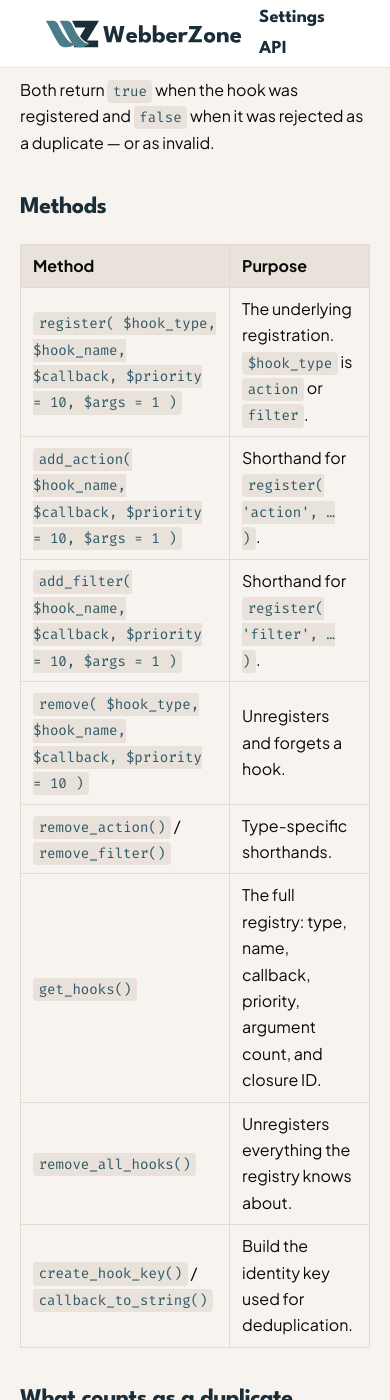
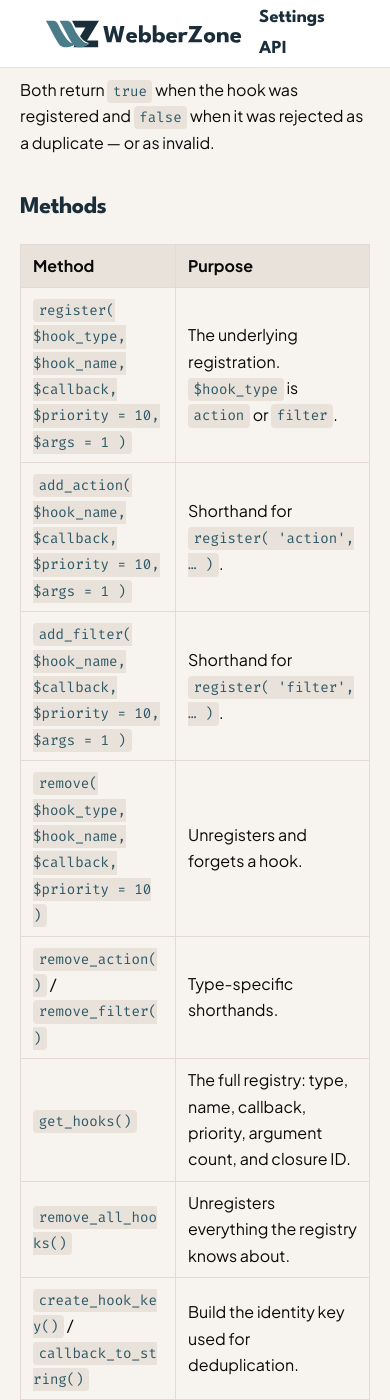
Before and after one commit to WebberZone/Settings_API, a Jekyll site: the page built from docs/03-wzsa-extending/hook-registry.md, in a window 390 px wide and 1400 px high, scrolled down 1501 px. Built offline with Jekyll 4.4.1, drawn with Linux system fonts in a browser that asks for light colours.

Commit message:
Scroll wide doc tables instead of overflowing on small screens

```diff
--- a/site-assets/css/style.css
+++ b/site-assets/css/style.css
@@ -304,6 +304,8 @@ footer a:hover { color: var(--wz-off-white); }
   .nav-links { display: none; }
   .page-wrap { grid-template-columns: 1fr; padding: 32px 20px 56px; }
   .sidebar { position: static; }
+  .content table { display: block; overflow-x: auto; }
+  .content code { overflow-wrap: anywhere; }
 }
 
 /* ══════════════════════════════════════
```
